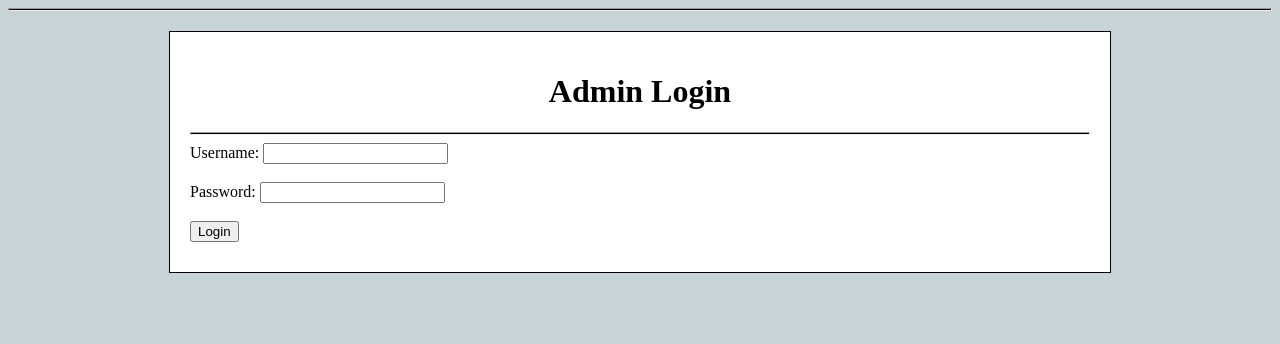
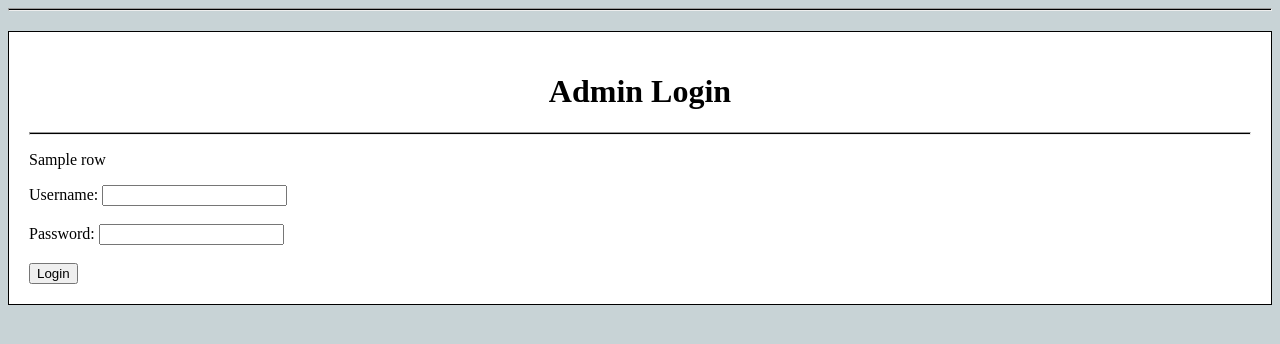
Before and after one commit to kyj0107/Final_Project, a Flask app: template templates/admin.html in a window 1280 px wide. Shown: the part 63-407 px from the top of the page. Run offline with Flask 3, Linux system fonts and the light colour scheme; the template is opened without the code that fills it: most values are stand-ins (such as "Sample title", 1, 10 or a date in 2020).

Commit message:
Modified admin.html to display chart and sales

```diff
--- a/app.py
+++ b/app.py
@@ -31,9 +31,11 @@ def admin():
 
         if check_login(username, password):
             flash('Login successful!', 'success')
-            print_bus_chart()
-            bus_chart = get_bus_chart()
-            total_sales = get_sales(get_cost_matrix(), bus_chart)
+            chart = generate_seating_chart()
+            total_sales = get_sales(get_cost_matrix(), chart)
+            # print_bus_chart(chart)
+            return render_template('admin.html', chart=chart, sales=total_sales)
+
         else:
             flash('Invalid username or password.', 'error')
 
@@ -64,16 +66,6 @@ def generate_seating_chart():
 
     return chart
 
-def print_seating_chart(chart):
-
-    chart = generate_seating_chart()
-
-    for row in chart:
-        print(row)
-
-    return "Seating chart has been printed."
-
-
 def get_cost_matrix():
     cost_matrix = [[100, 75, 50, 100] for row in range(12)]
     return cost_matrix
@@ -87,11 +79,12 @@ def get_bus_chart(data,cost):
 
     return bus
 
-def print_bus_chart(bus):
-    for row in bus:
-        print(row)
+# def print_bus_chart(bus):
+#     for row in bus:
+#         print(row)
 
-    return
+#     return
+
 
 def get_sales(cost_matrix, bus):
     sales = 0
--- a/templates/admin.html
+++ b/templates/admin.html
@@ -4,6 +4,14 @@
 <div class="white-box">
     <h1 class="title">Admin Login</h1>
     <hr>
+    {% if chart %}
+        {% for row in chart %}
+        <p>{{ row }}</p>
+        {% endfor %}
+    {% endif %}
+    {% if sales %}
+        <p></p>
+    {% endif %}
     <form action="/admin" method="POST">
         <label for="username">Username:</label>
         <input type="text" id="username" name="username"><br><br>
--- a/templates/base.html
+++ b/templates/base.html
@@ -21,8 +21,8 @@
         }
 
         .post,.white-box {
-            width: 900px;
-            height: 200px;
+            width: auto;
+            height: auto;
             background-color: white;
             border: 1px solid #000000;
             padding: 20px;
```
Lines whose indentation alone changed are shown as unchanged.
